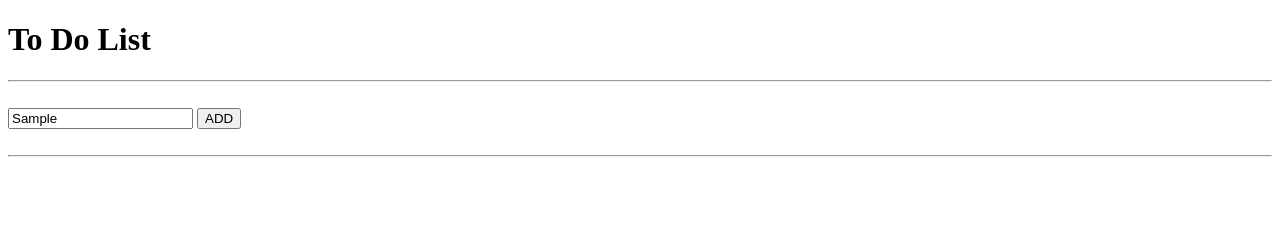
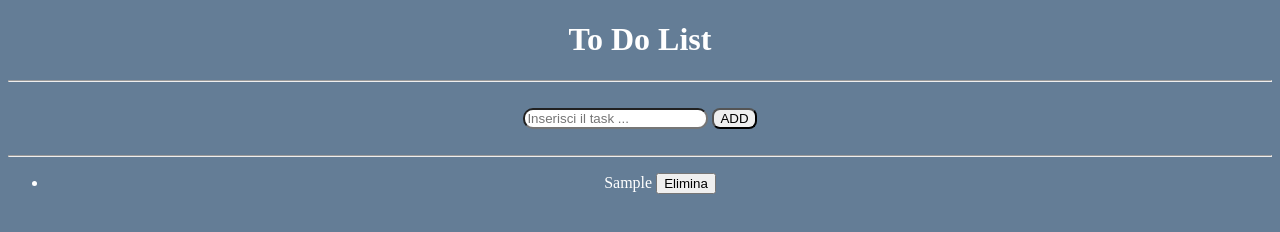
Before and after one commit to Fepe3456/prjJavaScript, a plain HTML site: page toDoList/index.html in a window 1280 px wide. Both pictures are taken after typing "Sample" into the empty fields and a click on the button "ADD". Drawn offline with Linux system fonts and the light colour scheme.

Commit message:
Aggiunti js e css in to-do-list

```diff
--- a/toDoList/script.js
+++ b/toDoList/script.js
@@ -1,4 +1,38 @@
-const li = document.createElement('li'); //Creaiamo un elemento lista
-li.appendChild(span);
-li.appendChild(button);
-li.removeChild('li');
+//Acquisiamo in input
+const input = document.getElementById("task");
+
+//Bottone aggiungi
+const btnAdd = document.getElementById("add-btn");
+
+const lista = document.getElementById("listaTasks");
+
+//Al click del bottone chiamo aggiungi
+btnAdd.onclick = aggiungi; //Si può anche fare in html onclick="aggiungi()"
+
+function aggiungi() {
+    const testo = input.value.trim(); //trim toglie gli spazi in eccesso (quelli esterni)
+    if (testo === "") {
+        alert("Devi inserire qualcosa nella text box se vuoi aggiungere un task!");
+    }
+    else {
+        //Creo elemento di lista
+        const elemento = document.createElement("li");
+        const span = document.createElement("span");
+        span.textContent = testo + " ";
+        const btnElimina = document.createElement("button");
+        btnElimina.textContent = "Elimina";
+
+        //Se il bottone btnElimina viene cliccato elimino l'elemento
+        btnElimina.onclick = function () {
+            lista.removeChild(elemento);
+        };
+
+        //Aggiungere lo span e il bottone alla lista
+        elemento.appendChild(span);
+        elemento.appendChild(btnElimina);
+
+        lista.appendChild(elemento);
+
+        input.value = null;
+    }
+}
--- a/toDoList/style.css
+++ b/toDoList/style.css
@@ -0,0 +1,27 @@
+body{
+    color: white;
+    text-align: center;
+    align-items: center;
+    flex-direction: column;
+    background-color: rgb(100, 125, 150);
+}
+
+hr{
+    color: white;
+}
+
+#add-btn{
+    border-radius: 8px;
+}
+#add-btn:hover{
+    transform: scale(1.1);
+    background-color: rgb(190, 190, 190);
+    border-color: black;
+}
+
+#task{
+    border-radius: 10px;
+}
+#task:focus{
+    background-color: lightblue;
+}
```
Also changed, not shown: toDoList/index.html (+1 -1 lines).
